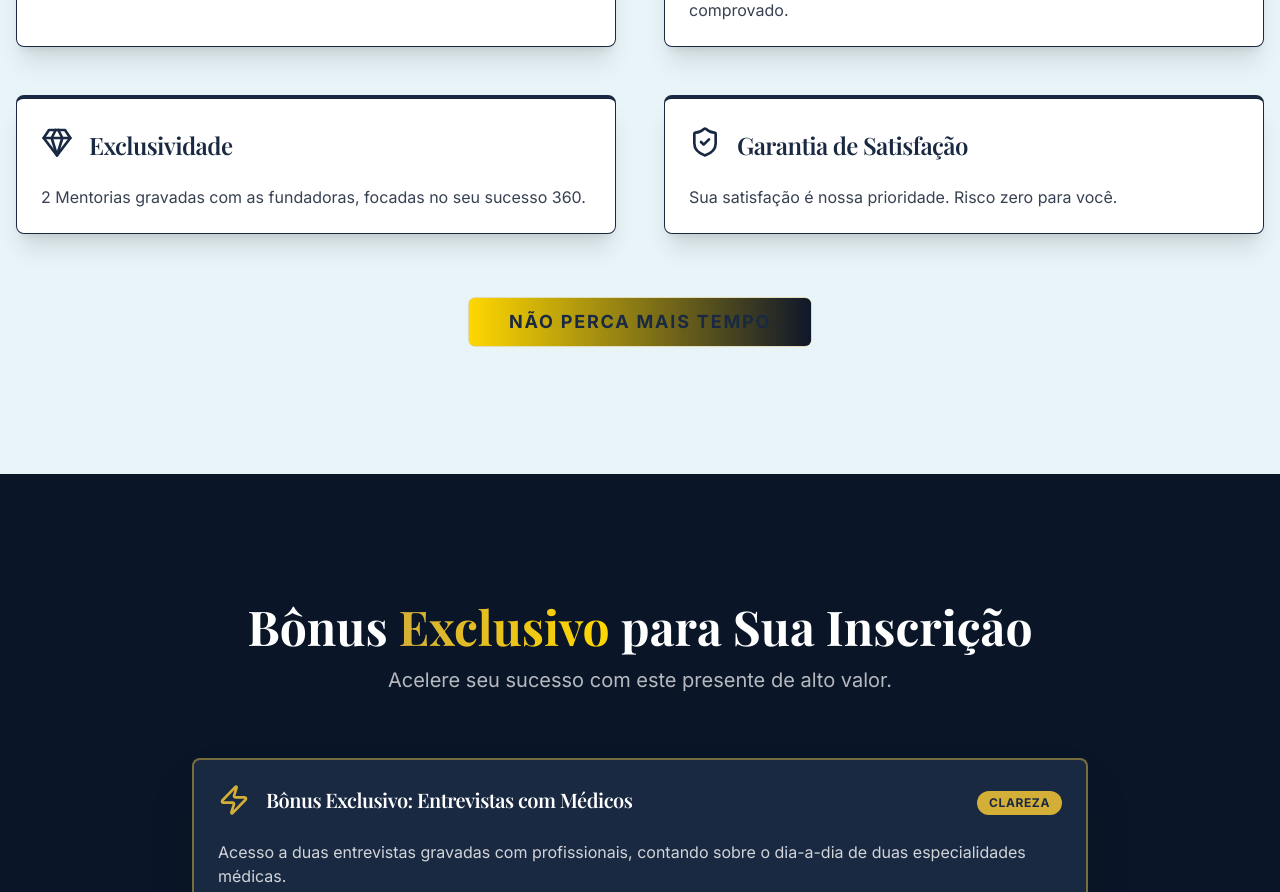
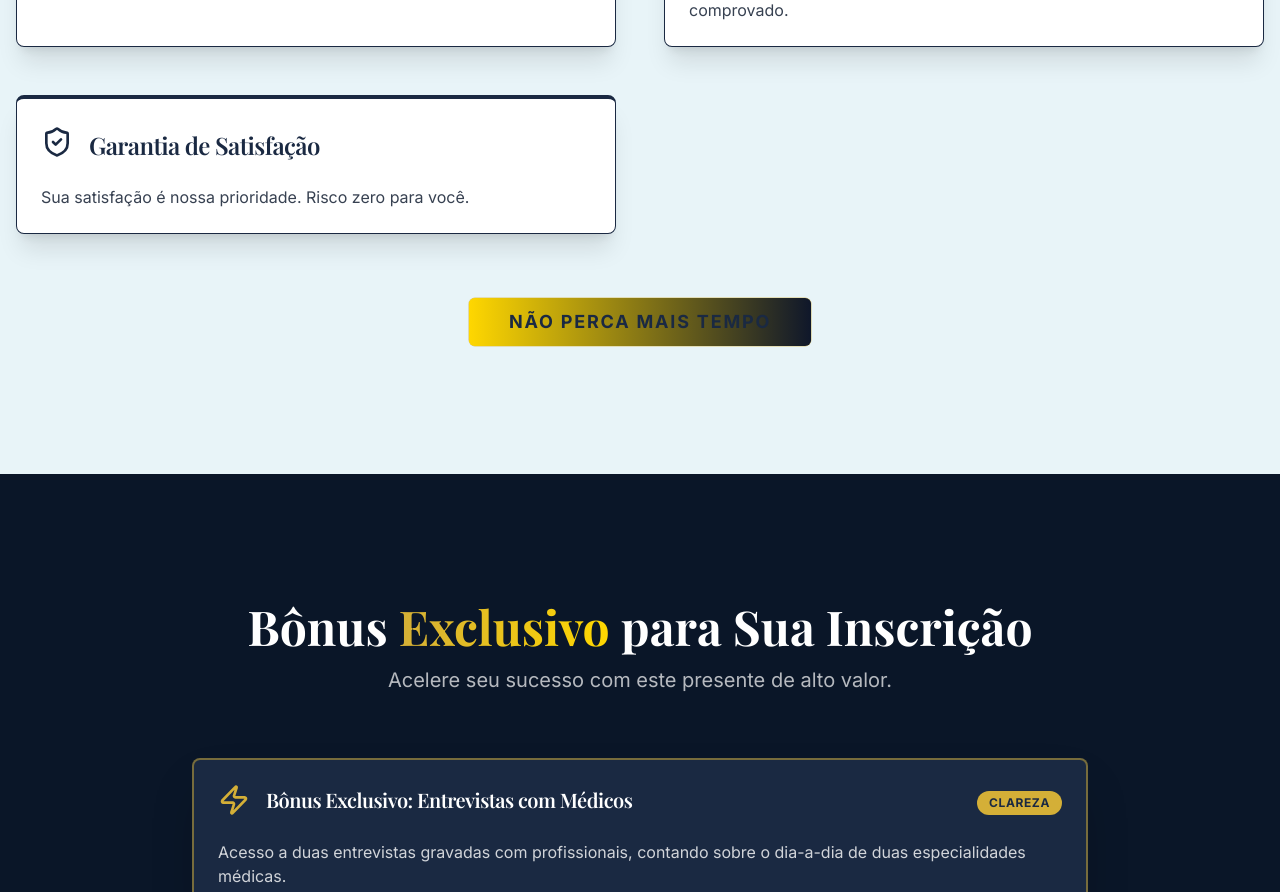
Before and after one commit to labdesacadas-glitch/rotamedica360, a React (Vite) app: page / in a window 1280 px wide. Shown: the part 3880-4772 px from the top of the page. Built offline with nearby package versions, Linux system fonts and the light colour scheme; a web font is replaced by a local one.

Commit message:
[dyad] Removendo o tópico 'Exclusividade' da seção 'ReasonsToAct' - wrote 1 file(s)

```diff
--- a/src/components/ReasonsToAct.tsx
+++ b/src/components/ReasonsToAct.tsx
@@ -13,11 +13,6 @@ const reasons = [
     icon: Award,
     title: "Metodologia Validada",
     description: "Acesso a um diagnóstico vocacional médico exclusivo e cientificamente comprovado.",
-  },
-  {
-    icon: Gem,
-    title: "Exclusividade",
-    description: "2 Mentorias gravadas com as fundadoras, focadas no seu sucesso 360.",
   },
   {
     icon: ShieldCheck,
```
